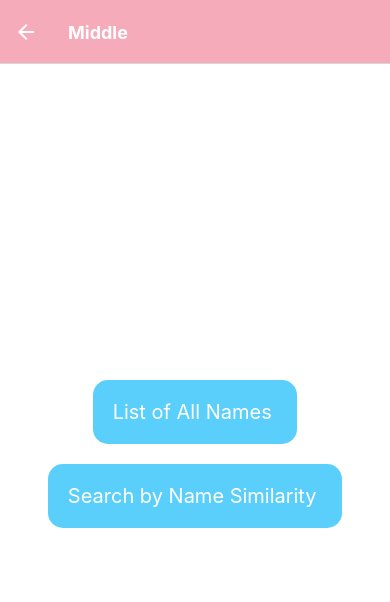
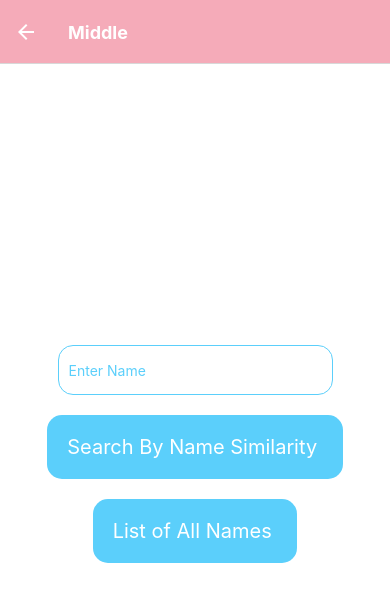
Before and after one commit to ahon54/Name-Generator, a React Native app: screen /Middle in a window 390 px wide. Shown: the top 602 px of the page. Built offline with nearby package versions, Linux system fonts and the light colour scheme.

Commit message:
connected mode to Names

```diff
--- a/Screens/Middle.js
+++ b/Screens/Middle.js
@@ -1,29 +1,39 @@
 import { StatusBar } from 'expo-status-bar';
 import React, { useState } from "react";
-import { StyleSheet, Text, View, TouchableOpacity } from 'react-native';
+import { StyleSheet, Text, View, TouchableOpacity, TextInput } from 'react-native';
 
 const Middle = ({navigation, route}) => {
   const params = route.params;
+  const [value, setState] = useState({});
   const handleAll = () => {
     navigation.navigate('LetterSelection', params)
   };
 
   const handleSimilar = () => {
-    navigation.navigate('Names', {similar: true, params})
+    navigation.navigate('Names', {similar: true, ... params, name: value.input})
   };
 
   return (
     <View style={styles.container}>
+      <TextInput style = {styles.input}
+        underlineColorAndroid = "transparent"
+        placeholder = "Enter Name"
+        placeholderTextColor = "#5BCFFB"
+        autoCapitalize = "none"
+        onChangeText={input=> setState({input})}/>
+
+      <TouchableOpacity
+      style={styles.button}
+      onPress={() => handleSimilar()}>
+        <Text style={styles.title}>Search By Name Similarity </Text>
+      </TouchableOpacity>
+
       <TouchableOpacity
       style={styles.button}
       onPress={() => handleAll()}>
         <Text style={styles.title}>List of All Names </Text>
       </TouchableOpacity>
-      <TouchableOpacity
-      style={styles.button}
-      onPress={() => handleSimilar()}>
-        <Text style={styles.title}>Search by Name Similarity </Text>
-      </TouchableOpacity>
+
       <StatusBar style="auto"/>
     </View>
   );
@@ -51,6 +61,15 @@ const styles = StyleSheet.create({
   title: {
     color: 'white',
     fontSize: 20,
+  },
+  input: {
+    width: 275,
+    height: 50,
+    borderColor: '#5BCFFB',
+    borderWidth: 1,
+    padding: 10,
+    margin: 10,
+    borderRadius: 15,
   }
 });
 
--- a/Screens/Names.js
+++ b/Screens/Names.js
@@ -7,25 +7,22 @@ import female_names from '../data/girl_names_2018.json';
 
 
 const Names = ({ navigation, route }) => {
-  console.log(route);
   const params = route.params
   const [text, setText] = useState('');
-  const [name] = useState("David");
-  const [mode] = useState("MtF");
+  // const [name] = useState("David");
+  // const [mode] = useState("MtF");
+  // const name = params["name"]
+  // const mode = params["mode"]
   const names_stringify = female_names['names'];
-  // let title = params["letter"];
-  // const names = names_stringify.filter((name) => name.startsWith(title));
   let title = "";
   let names = [];
-  console.log(params);
   if (params["similar"]) {
-    names = [];
+    names = Sorting(params);
     title = "All";
   } else {
     title = params["letter"];
     names = names_stringify.filter((name) => name.startsWith(title)).sort();
   }
-
   return (
     <View style={styles.container}>
       <SectionList
@@ -42,7 +39,7 @@ const Names = ({ navigation, route }) => {
         onChangeText={text => setText(text)}
       /> */}
       <StatusBar style="auto"/>
-      <Sorting name={name} mode={mode}/>
+      {/* <Sorting name={name} mode={mode}/> */}
 
     </View>
   );
```
